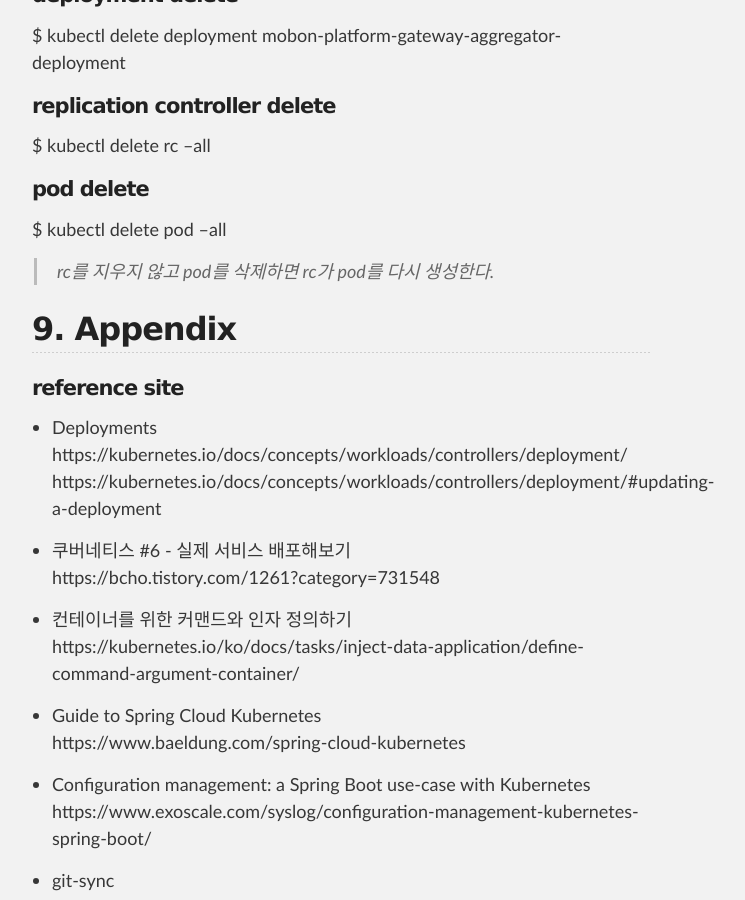
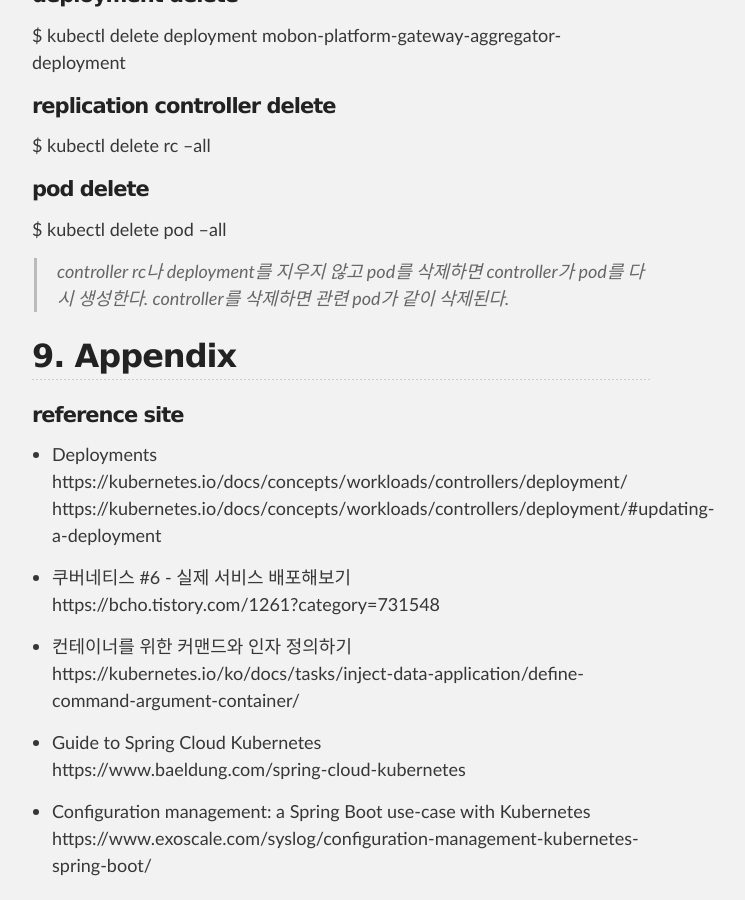
Before and after one commit to unlimited9/unlimited9.github.com, a Jekyll site: the page built from reference.notes/TA/cloud/kubernetes/how.to.deployment.md, in a window 1280 px wide and 900 px high, scrolled down 6952 px. Shown: the whole window, without its empty margins (298-1043 px from the left). Built offline with Jekyll 4.4.1, drawn with Linux system fonts in a browser that asks for light colours; our own code applies the rules of GitHub Pages for plain Markdown files.

Commit message:
Update how.to.deployment.md

```diff
--- a/reference.notes/TA/cloud/kubernetes/how.to.deployment.md
+++ b/reference.notes/TA/cloud/kubernetes/how.to.deployment.md
@@ -333,7 +333,8 @@ $ kubectl delete rc --all
 #### pod delete
 $ kubectl delete pod --all
 
-> rc를 지우지 않고 pod를 삭제하면 rc가 pod를 다시 생성한다.
+> controller rc나 deployment를 지우지 않고 pod를 삭제하면 controller가 pod를 다시 생성한다.
+> controller를 삭제하면 관련 pod가 같이 삭제된다.
 
 ## 9. Appendix
 
```
